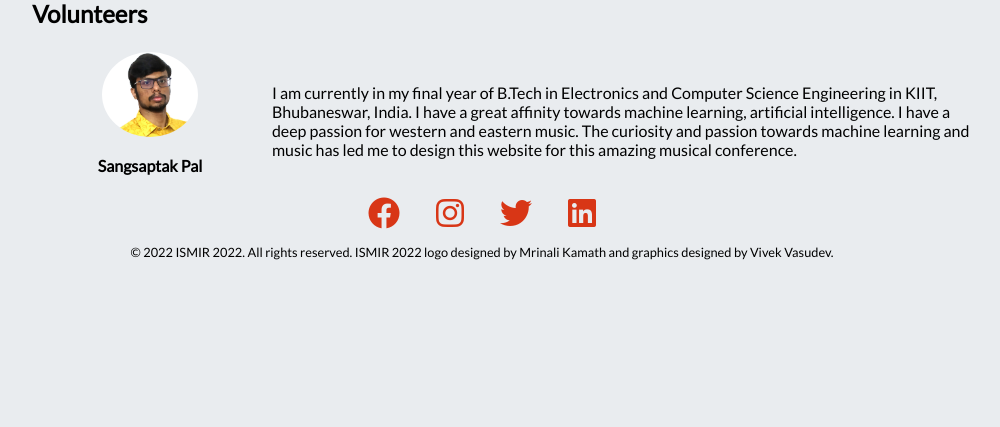
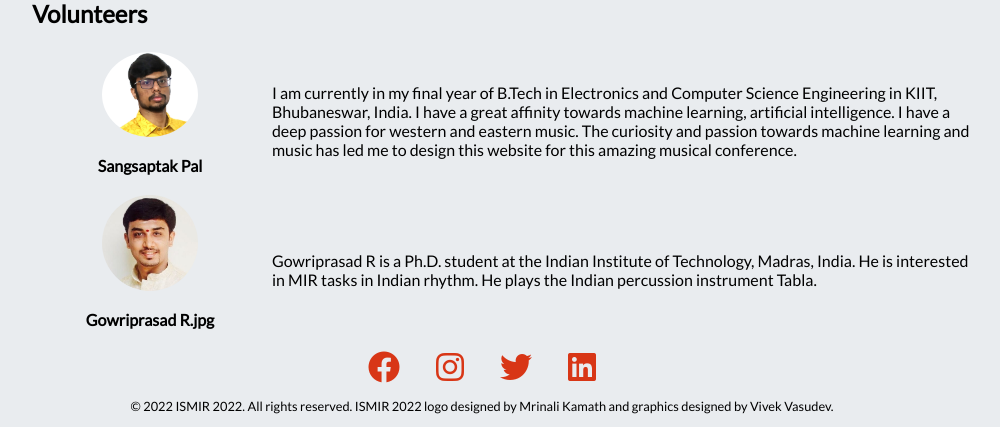
Before and after one commit to ismir2022/ismir2022.github.io, a Jekyll site: the page built from team.md, in a window 1280 px wide and 900 px high, scrolled down 2866 px, cut to the strip 473-900 px from the top of the window. Shown: the whole strip, without its empty margins (158-1158 px from the left). Built offline with Jekyll 4.4.1, drawn with Linux system fonts in a browser that asks for light colours; nearby versions of some CDN libraries; before the commit the page ends 3612 px from its top, so only the background shows below that.

Commit message:
Added Gowriprasad R to volunteers

```diff
--- a/team.md
+++ b/team.md
@@ -17,4 +17,13 @@ title: International Society for Music Information Retrieval
             <p>I am currently in my final year of B.Tech in Electronics and Computer Science Engineering in KIIT, Bhubaneswar, India. I have a great affinity towards machine learning, artificial intelligence. I have a deep passion for western and eastern music. The curiosity and passion towards machine learning and music has led me to design this website for this amazing musical conference.</p>
         </td>
     </tr>
+    <tr>
+        <td class="avatarbox">
+            <img src="assets\volunteers\gowriprasad-r.jpg" alt="Avatar" class="avatar">
+            <p class = "avatarname">Gowriprasad R.jpg</p>
+        </td>
+        <td class="volunteerinfo">
+            <p>Gowriprasad R is a Ph.D. student at the Indian Institute of Technology, Madras, India. He is interested in MIR tasks in Indian rhythm. He plays the Indian percussion instrument Tabla.</p>
+        </td>
+    </tr>
 </table>
```
Also changed, not shown: assets/volunteers/gowriprasad-r.jpg (added).
